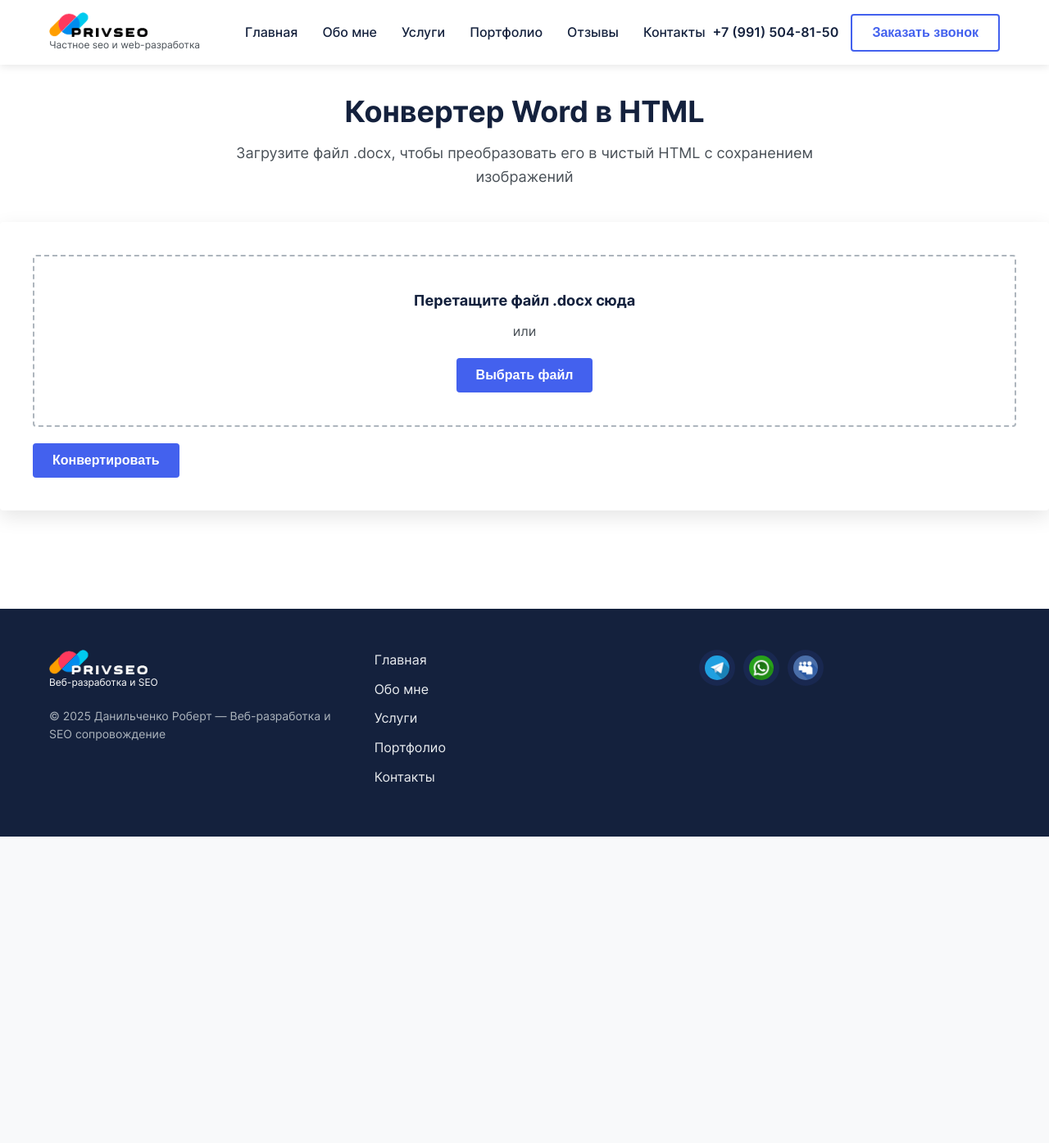
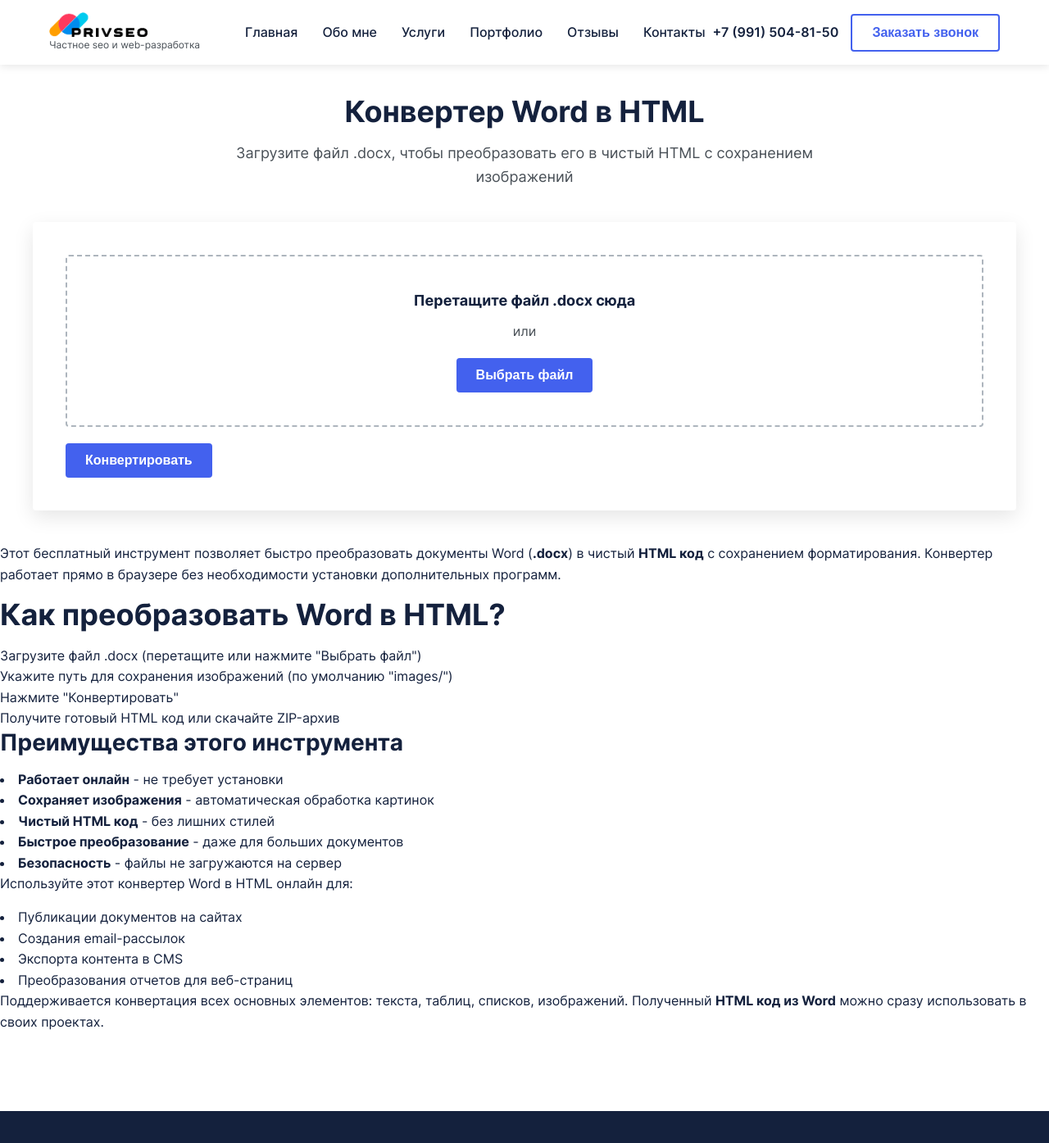
Before and after one commit to PrivateSeo/privateseo.github.io, a Jekyll site: the page built from word-html-converter.html, in a window 1280 px wide and 1400 px high. Shown: the top 1395 px of the window at 82% size. Built offline with Jekyll 4.4.1, drawn with Linux system fonts in a browser that asks for light colours.

Commit message:
Update word-html-converter.html

```diff
--- a/word-html-converter.html
+++ b/word-html-converter.html
@@ -9,7 +9,7 @@
             <p class="converter-description">Загрузите файл .docx, чтобы преобразовать его в чистый HTML с сохранением изображений</p>
         </header>
 
-        <div class="converter-card">
+        <div class="converter-card article-content container">
             <div class="upload-area" id="uploadArea">
                 <div style="text-align: center; padding: 40px 20px; border: 2px dashed var(--gray-medium); border-radius: var(--border-radius); cursor: pointer;">
                     <p style="font-size: 1.8rem; margin-bottom: 10px; color: var(--dark-color);">
@@ -56,6 +56,7 @@
             <div class="tab-content" id="previewTab">
                 <div id="preview">Здесь будет предпросмотр...</div>
             </div>
+        </div>
     <p>Этот бесплатный инструмент позволяет быстро преобразовать документы Word (<b>.docx</b>) в чистый <b>HTML код</b> с сохранением форматирования. Конвертер работает прямо в браузере без необходимости установки дополнительных программ.</p>
 
     <h2>Как преобразовать Word в HTML?</h2>
@@ -84,8 +85,6 @@
     </ul>
 
     <p>Поддерживается конвертация всех основных элементов: текста, таблиц, списков, изображений. Полученный <b>HTML код из Word</b> можно сразу использовать в своих проектах.</p>
-
-        </div>
 
     </div>
 
```
